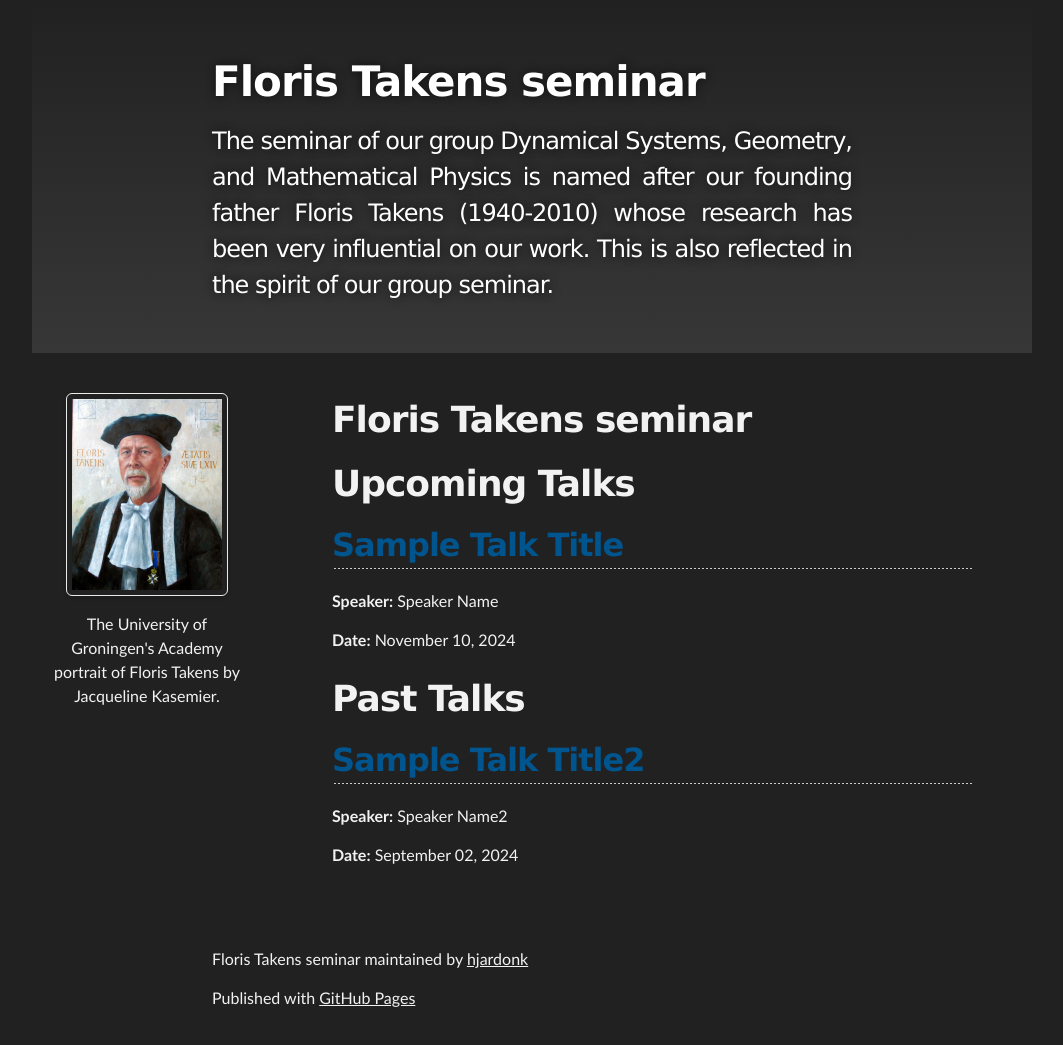
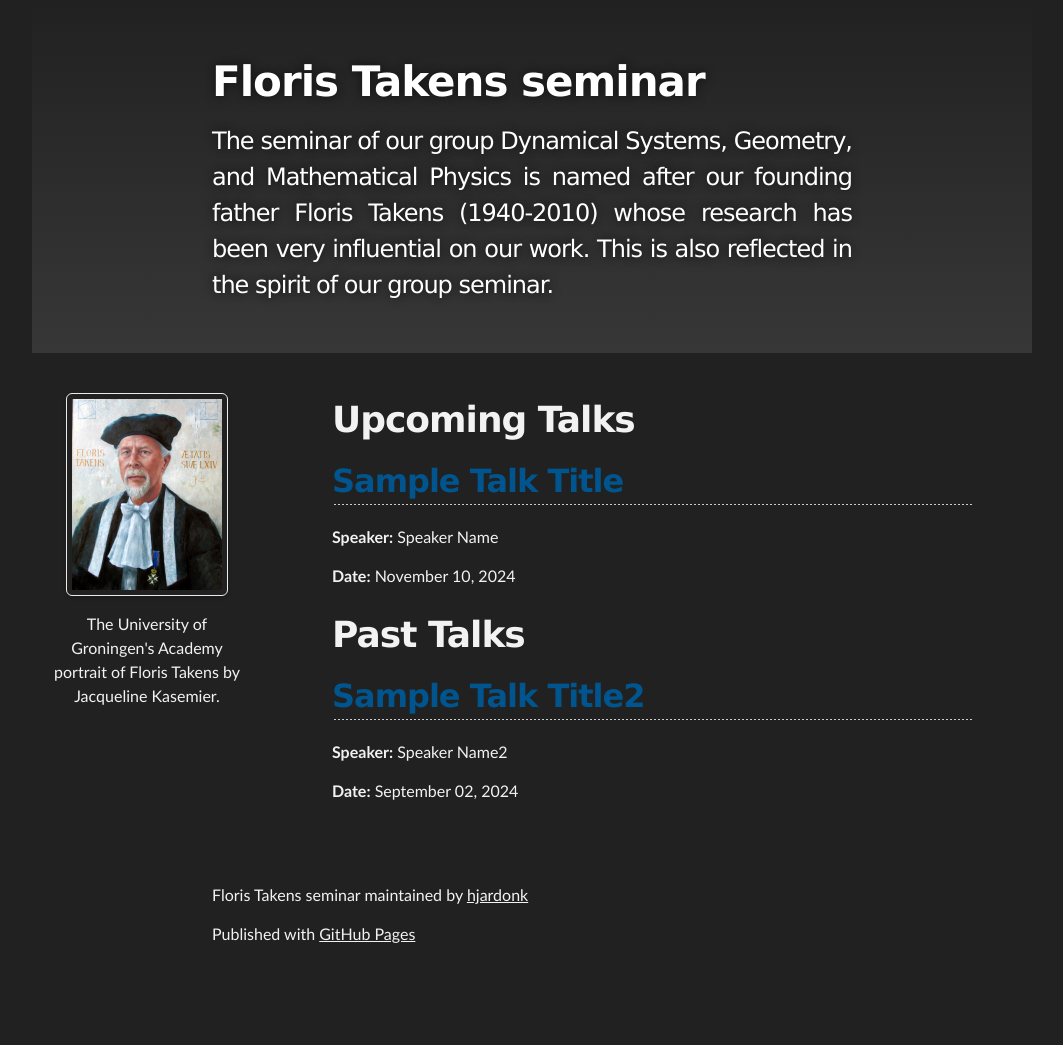
Before and after one commit to hjardonk/FlorisTakensSeminar, a Jekyll site: the page built from index.html, in a window 1280 px wide. Shown: the whole page, without its empty margins (108-1171 px from the left). Built offline with Jekyll 4.4.1, drawn with Linux system fonts in a browser that asks for light colours; after the commit the page ends 981 px from its top, so only the background shows below that.

Commit message:
Update index.html

```diff
--- a/index.html
+++ b/index.html
@@ -14,9 +14,7 @@
 </head>
 
 <body>
-  <header>
-    <h1>{{ site.title }}</h1>
-  </header>
+
 
   <main>
     <h1>Upcoming Talks</h1>
```
